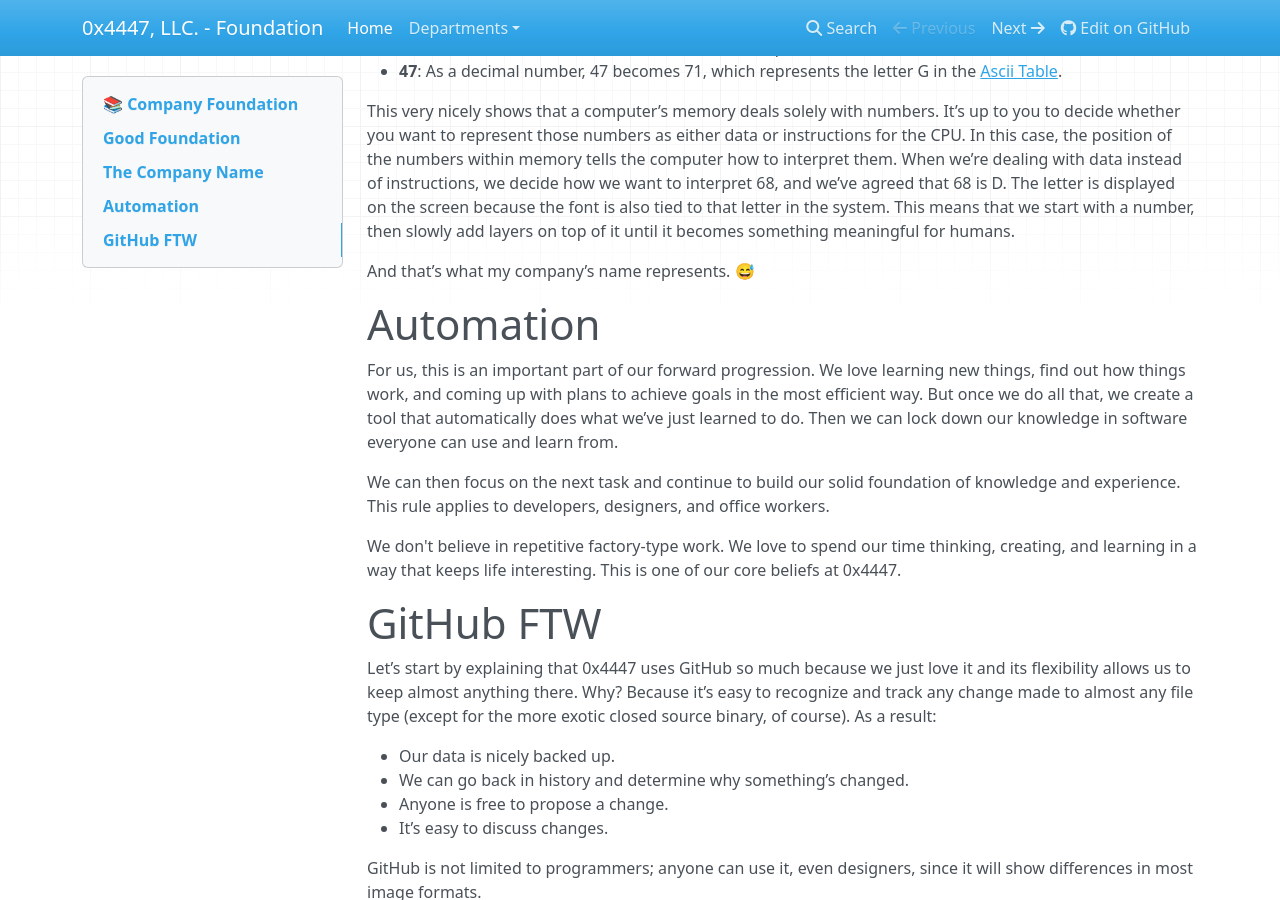
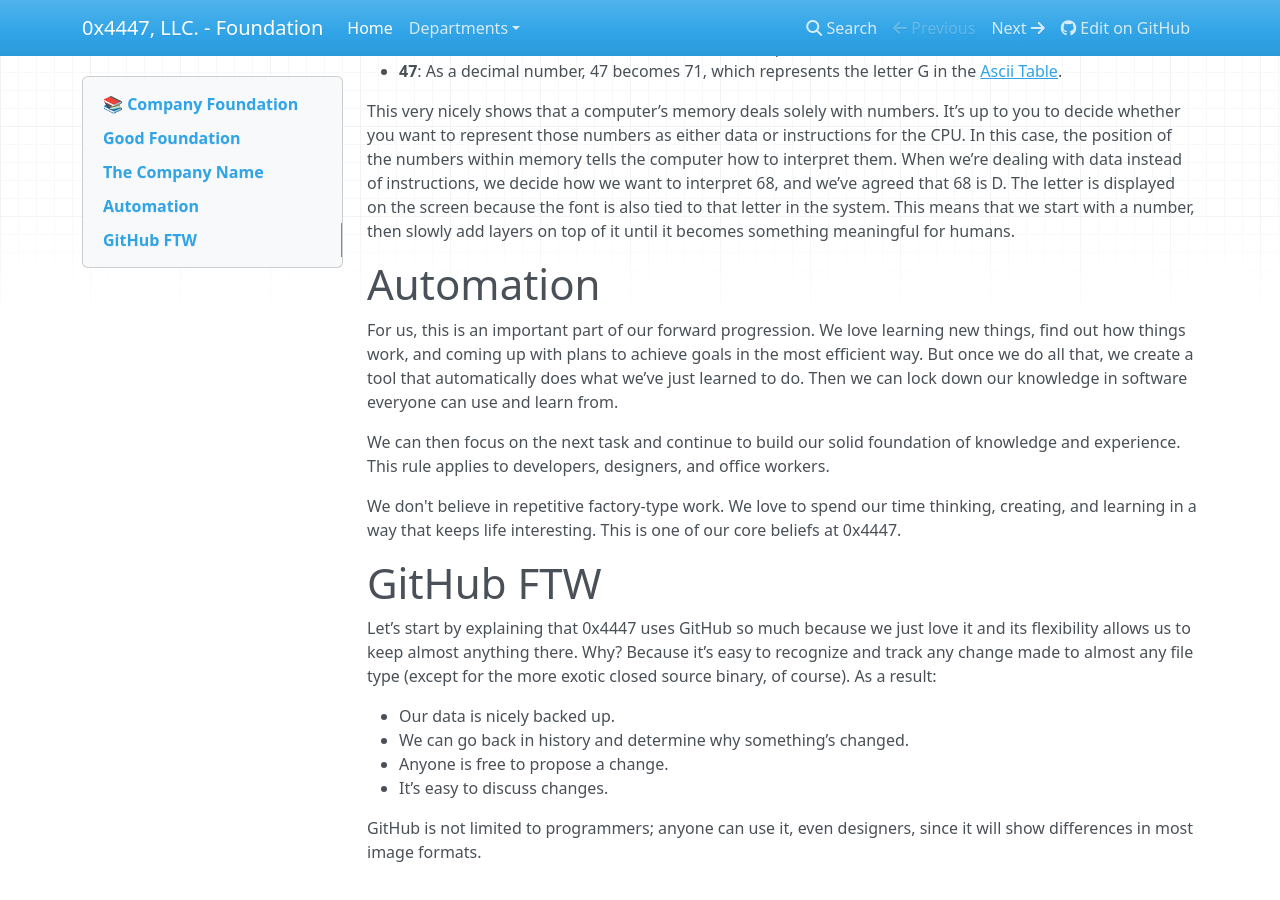
Before and after one commit to 0x4447-office/0x4447_webpage_foundation, an MkDocs documentation site: the page built from docs/index.md, in a window 1280 px wide and 900 px high, scrolled down 616 px. Built offline with MkDocs 1.6.1, drawn with Linux system fonts in a browser that asks for light colours; nearby versions of some CDN libraries.

Commit message:
Update index.md

```diff
--- a/docs/index.md
+++ b/docs/index.md
@@ -18,8 +18,6 @@ The numbers 4447 are the initials of the CEO as written in hexadecimal notation,
 
 This very nicely shows that a computer’s memory deals solely with numbers. It’s up to you to decide whether you want to represent those numbers as either data or instructions for the CPU. In this case, the position of the numbers within memory tells the computer how to interpret them. When we’re dealing with data instead of instructions, we decide how we want to interpret 68, and we’ve agreed that 68 is D. The letter is displayed on the screen because the font is also tied to that letter in the system. This means that we start with a number, then slowly add layers on top of it until it becomes something meaningful for humans.
 
-And that’s what my company’s name represents. 😅
-
 # Automation
 
 For us, this is an important part of our forward progression. We love learning new things, find out how things work, and coming up with plans to achieve goals in the most efficient way. But once we do all that, we create a tool that automatically does what we’ve just learned to do. Then we can lock down our knowledge in software everyone can use and learn from.
```
